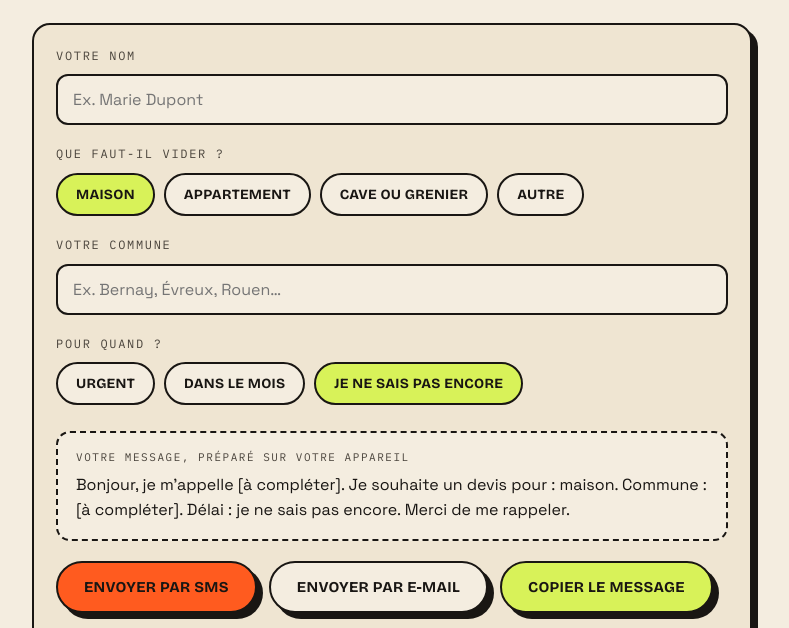
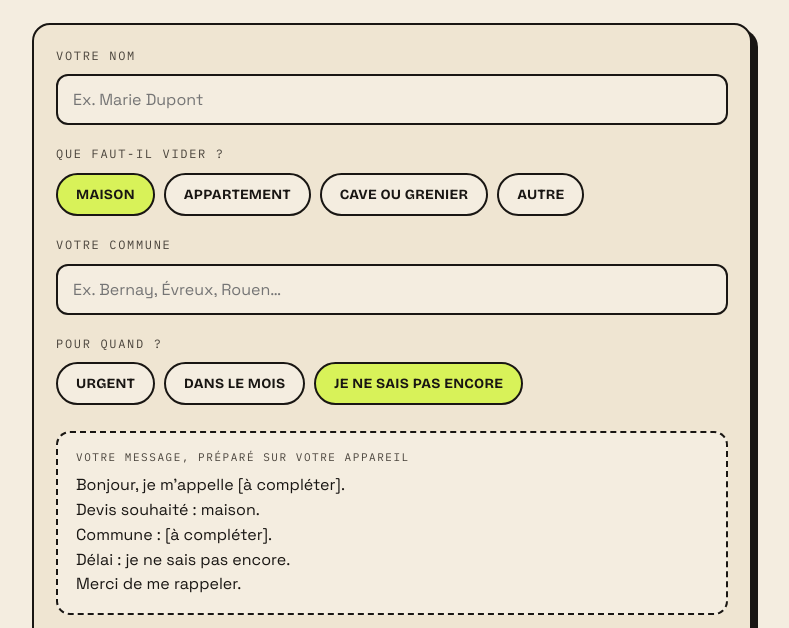
Before and after one commit to Aycotek/Allo-Debarras-Normandie, a plain HTML site: page devis.html in a window 1280 px wide. Shown: the part 311-939 px from the top of the page, without its empty margins (248-1037 px from the left). Drawn offline with Linux system fonts and the light colour scheme.

Commit message:
Update message formatting in devis.html

```diff
--- a/devis.html
+++ b/devis.html
@@ -65,7 +65,7 @@ h1{font-size:clamp(30px,6vw,46px);margin:14px 0 10px}
 input[type=text]{width:100%;font-family:var(--f-body);font-size:16px;padding:13px 15px;border:2px solid var(--ink);border-radius:12px;background:var(--paper);color:var(--ink)}
 .preview{margin:26px 0 6px;background:var(--paper);border:2px dashed var(--ink);border-radius:14px;padding:16px 18px}
 .preview .lab{font-family:var(--f-mono);font-size:11px;letter-spacing:.14em;text-transform:uppercase;color:var(--ink-soft);margin-bottom:7px}
-.preview p{margin:0;font-size:16px}
+.preview p{margin:0;font-size:16px;white-space:pre-line}
 .actions{display:flex;flex-wrap:wrap;gap:12px;margin-top:20px}
 .btn{display:inline-flex;align-items:center;gap:10px;font-family:var(--f-display);font-weight:700;text-transform:uppercase;letter-spacing:.02em;font-size:15px;padding:15px 26px;border:2px solid var(--ink);border-radius:999px;background:var(--orange);color:var(--ink);text-decoration:none;cursor:pointer;box-shadow:6px 6px 0 var(--ink);transition:transform .18s ease,box-shadow .18s ease}
 .btn:hover{transform:translate(-3px,-3px);box-shadow:9px 9px 0 var(--ink)}
@@ -136,7 +136,7 @@ input[type=text]{width:100%;font-family:var(--f-body);font-size:16px;padding:13p
   var noteDef=noteEl.textContent;
   function filled(v){return v && v.trim() ? v.trim() : '[à compléter]'}
   function message(){
-    return 'Bonjour, je m\u2019appelle '+filled(state.nom)+'. Je souhaite un devis pour : '+state.type+'. Commune : '+filled(state.commune)+'. Délai : '+state.delai+'. Merci de me rappeler.';
+    return 'Bonjour, je m\u2019appelle '+filled(state.nom)+'.\nDevis souhaité : '+state.type+'.\nCommune : '+filled(state.commune)+'.\nDélai : '+state.delai+'.\nMerci de me rappeler.';
   }
   function render(){msgEl.textContent=message();}
   function group(id,key){
```
